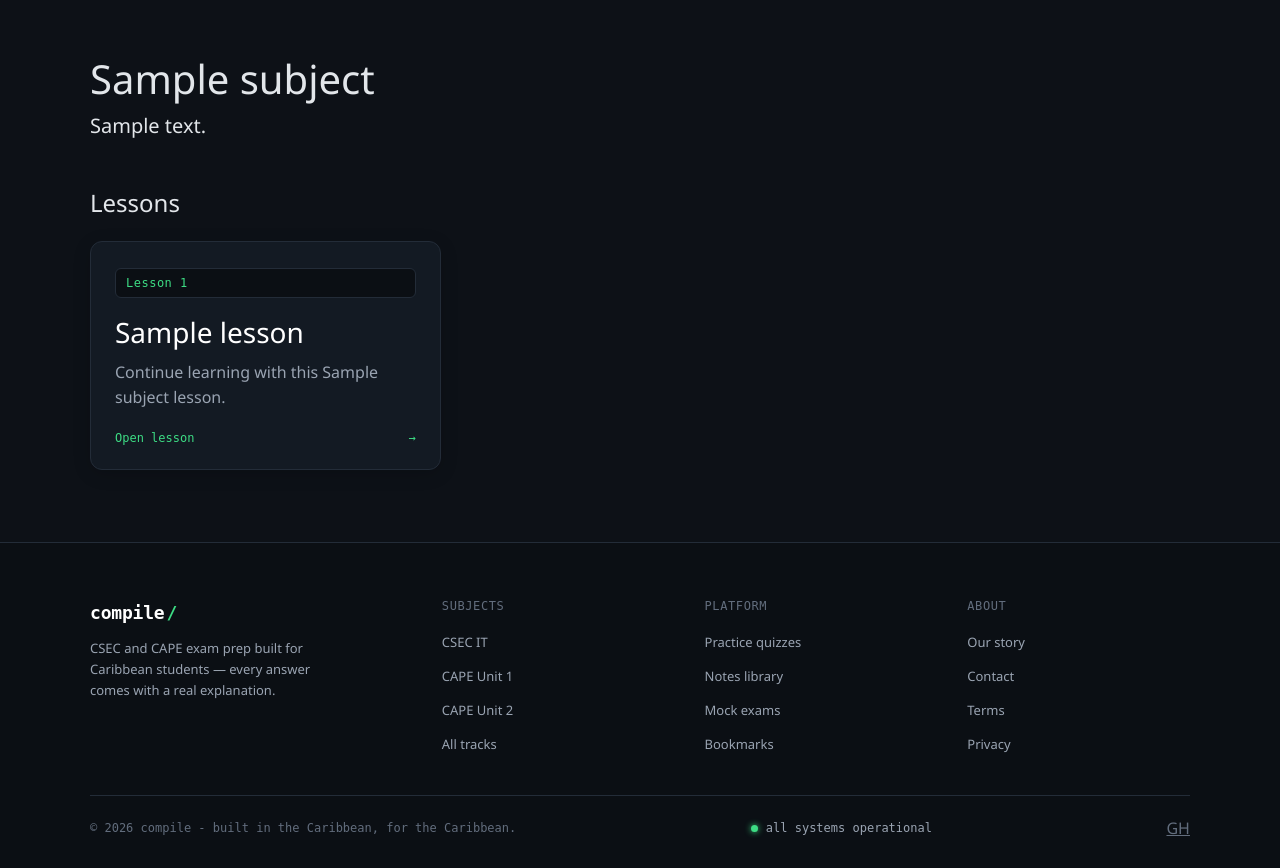
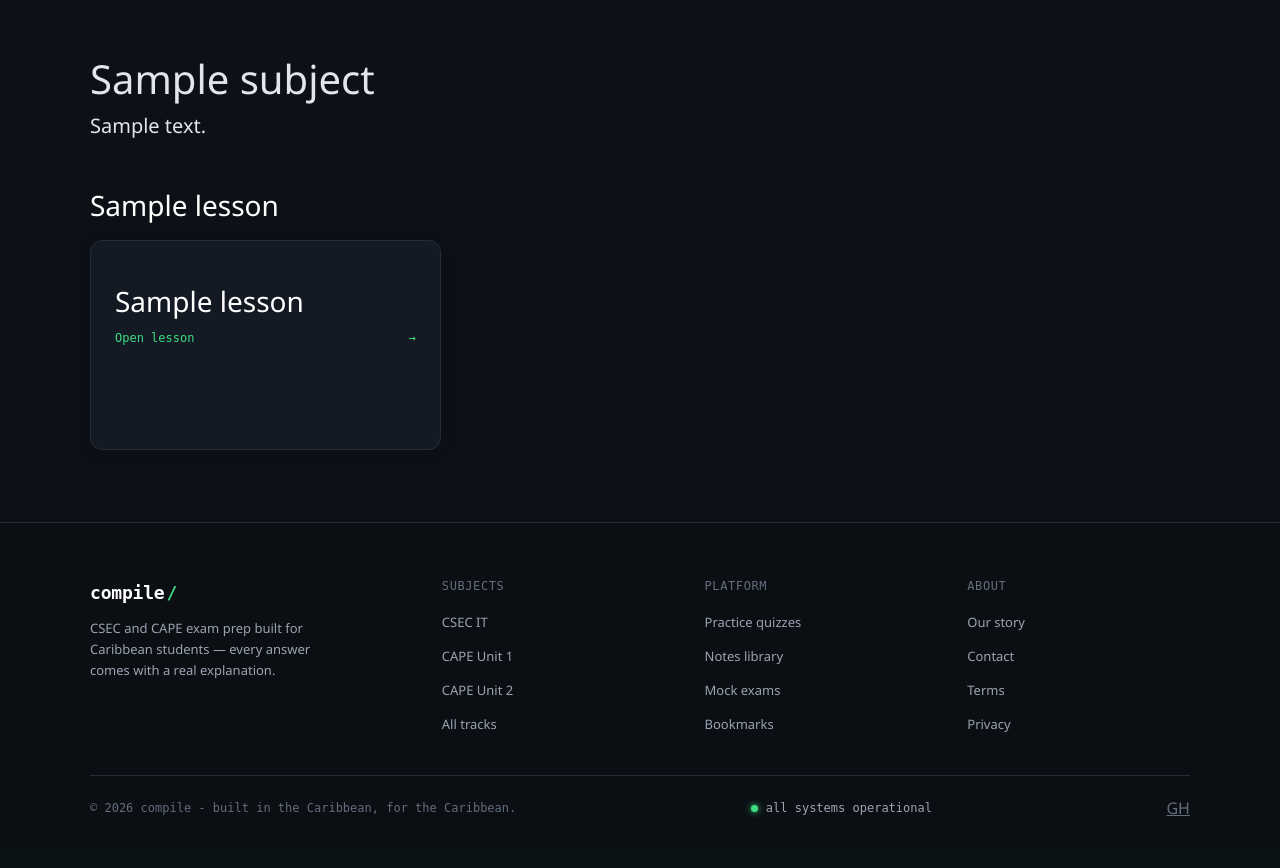
Before and after one commit to philquake/cxc_platform, a Django app: a page that uses templates/subjects/subject_detail.html in a window 1280 px wide. Shown: the part 161-1029 px from the top of the page. After the commit the page ends 977 px from the top, so only its background shows below. Run offline with Django 5.2, Linux system fonts and the light colour scheme; tables that the repository leaves empty hold one stand-in row (values such as "Sample post"); some libraries are stand-ins or nearby versions.

Commit message:
feat: enhance lesson and subject detail templates with section titles and improved layout for lessons

```diff
--- a/static/css/subjects.css
+++ b/static/css/subjects.css
@@ -50,6 +50,19 @@
     display: grid;
     grid-template-columns: repeat(3, minmax(0, 1fr));
     gap: 24px;
+}
+
+.lesson-section-group + .lesson-section-group {
+    margin-top: 36px;
+}
+
+.lesson-section-heading {
+    margin-bottom: 18px;
+}
+
+.lesson-section-heading h3 {
+    margin: 14px 0 0;
+    color: var(--color-white);
 }
 
 .content-card,
@@ -145,6 +158,24 @@
     line-height: 1.8;
 }
 
+.lesson-images {
+    display: grid;
+    gap: 20px;
+    margin: 28px 0 34px;
+}
+
+.lesson-image {
+    margin: 0;
+}
+
+.lesson-image img {
+    display: block;
+    width: 100%;
+    height: auto;
+    border: 1px solid var(--color-panel-border);
+    border-radius: var(--radius-sm);
+}
+
 .lesson-body a {
     color: var(--color-accent);
 }
--- a/templates/subjects/subject_detail.html
+++ b/templates/subjects/subject_detail.html
@@ -16,18 +16,25 @@
         {% endif %}
     </header>
 
-    <h2 class="h4 mb-4">Lessons</h2>
+    {% regroup subject.active_lessons by section_number as lesson_sections %}
+    {% for section in lesson_sections %}
+        <section class="lesson-section-group">
+            <header class="lesson-section-heading">
+                {% if section.list.0.section_title %}
+                    <h3>{{ section.list.0.section_title }}</h3>
+                {% endif %}
+            </header>
             <div class="content-grid">
-        {% for lesson in subject.active_lessons %}
+                {% for lesson in section.list %}
                     <a class="content-card" href="{% url 'subjects:lesson-detail' subject.name|slugify lesson.slug %}">
-                <span class="content-card-label">Lesson {{ forloop.counter }}</span>
                         <h3>{{ lesson.title }}</h3>
-                <p>Continue learning with this {{ subject.name }} lesson.</p>
                         <span class="content-card-meta">Open lesson <span aria-hidden="true">→</span></span>
                     </a>
+                {% endfor %}
+            </div>
+        </section>
     {% empty %}
         <p>No lessons available for this subject yet.</p>
     {% endfor %}
 </div>
-</div>
 {% endblock %}
```
Also changed, not shown: templates/subjects/lesson_detail.html (+5 -3 lines). Lines whose indentation alone changed are shown as unchanged.
